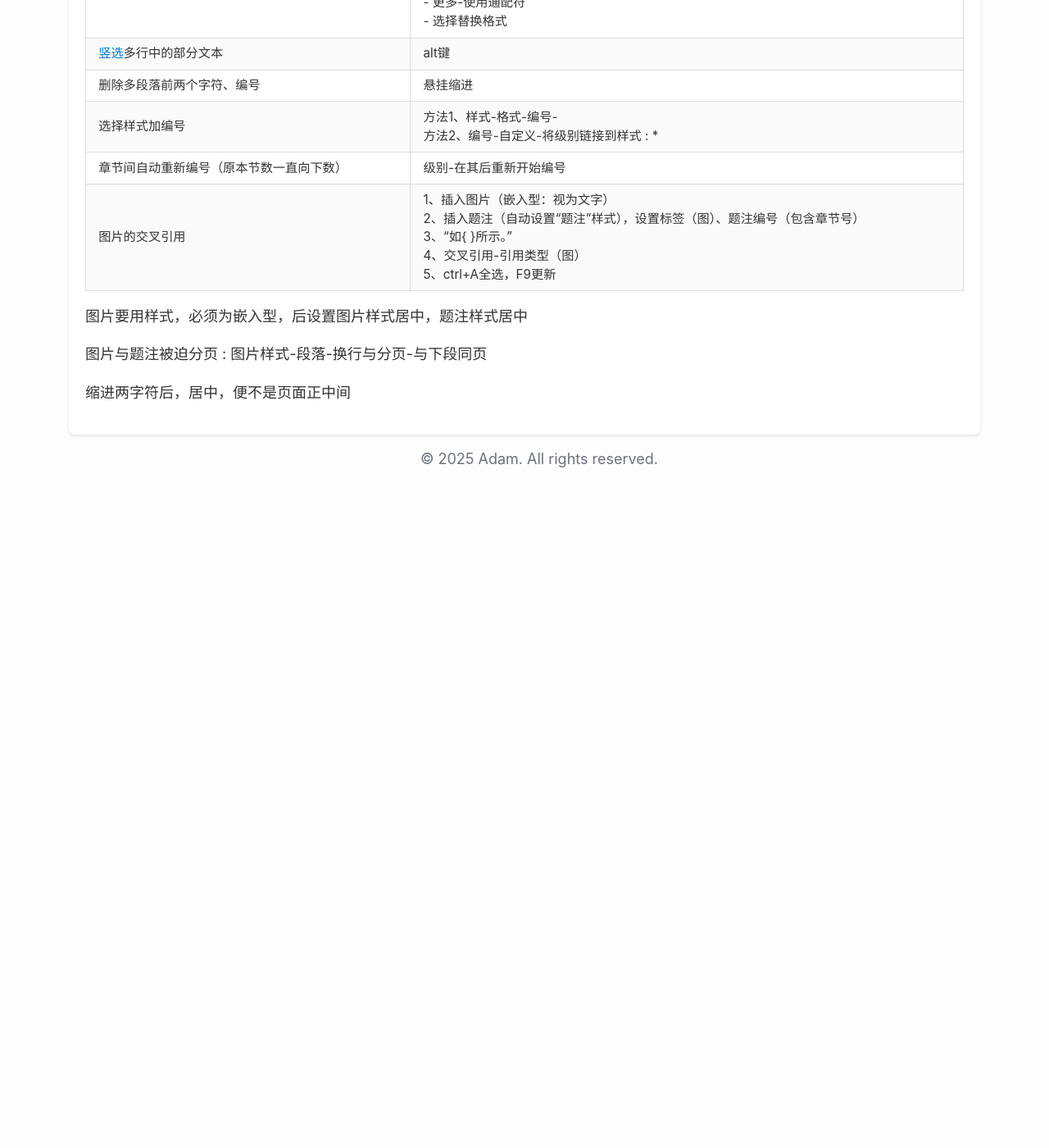
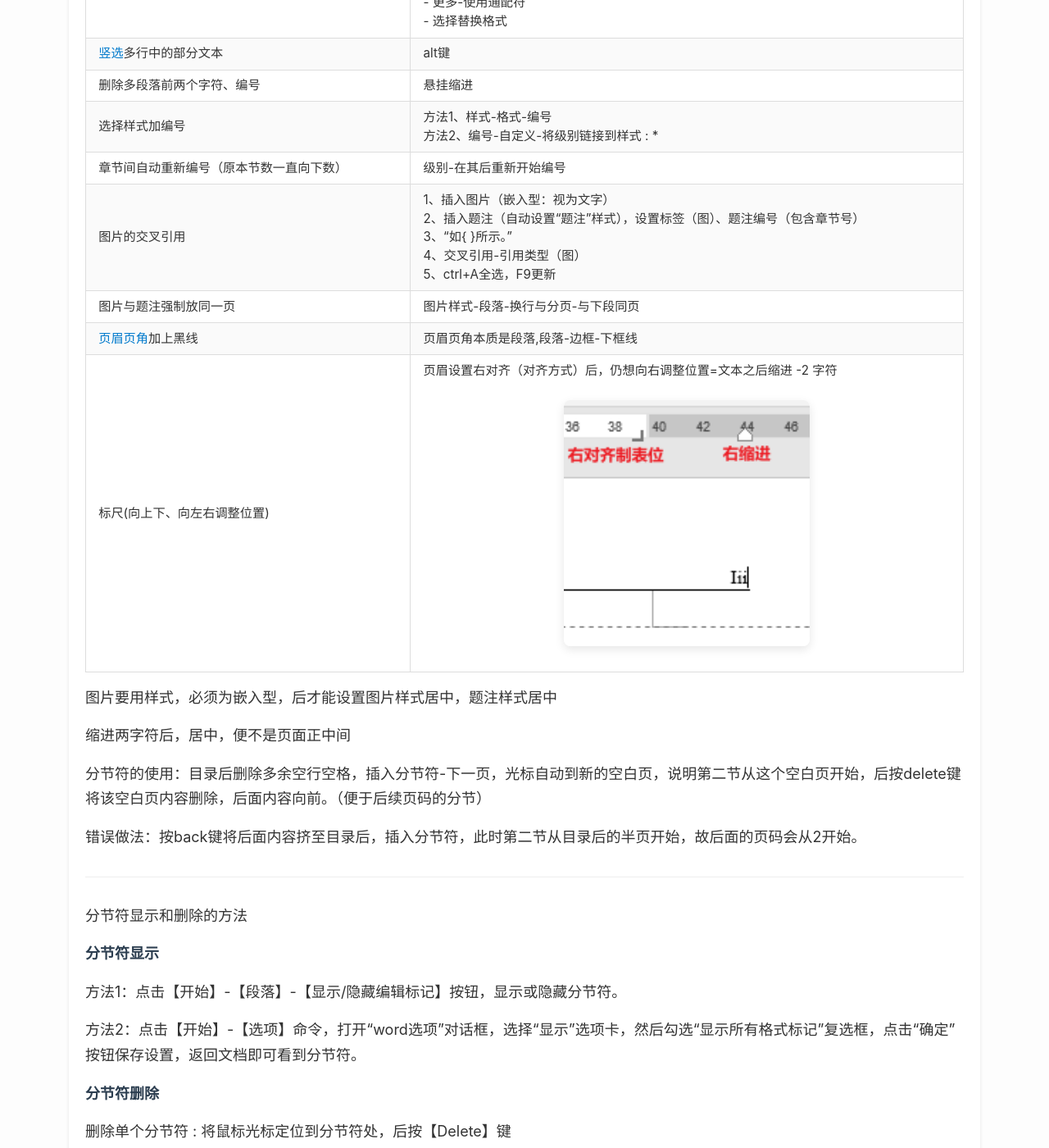
Before and after one commit to lzh210802066/lzh210802066.github.io, a Jekyll site: the page built from _posts/office/2025-10-11-word.md, in a window 1280 px wide and 1400 px high, scrolled down 508 px. Shown: the whole window at 82% size. Built offline with Jekyll 4.4.1, drawn with Linux system fonts in a browser that asks for light colours; comment, search, counter and statistics services are not loaded; before the commit the page ends 1138 px from its top, so only the background shows below that; some of the changed text lies outside the part shown.

Commit message:
Update blog content

```diff
--- a/_posts/office/2025-10-11-word.md
+++ b/_posts/office/2025-10-11-word.md
@@ -15,7 +15,7 @@ categories: office
 
 Word样式通过应用预设格式，告别重复的手动调整，<span style="color:#007acc">确保全文格式统一规范</span>；更关键的是，<span style="color:#007acc">一键生成并自动更新目录</span>，实现长文档的清晰导航与结构管理，并让全局格式修改变得轻而易举。
 
-9个标题层级
+一共9个标题层级，大纲共分9级
 
 
 文字大小与行距的关系：一致则正好放下
@@ -58,7 +58,7 @@ Word样式通过应用预设格式，告别重复的手动调整，<span style="
                   选择样式加编号
              </td>
              <td>
-                   方法1、样式-格式-编号-<br>方法2、编号-自定义-将级别链接到样式 : *
+                   方法1、样式-格式-编号<br>方法2、编号-自定义-将级别链接到样式 : *
              </td>
         </tr>
         <tr>
@@ -77,11 +77,76 @@ Word样式通过应用预设格式，告别重复的手动调整，<span style="
                   1、插入图片（嵌入型：视为文字）<br>2、插入题注（自动设置“题注”样式），设置标签（图）、题注编号（包含章节号）<br>3、“如{ }所示。” <br>4、交叉引用-引用类型（图）<br>5、ctrl+A全选，F9更新
              </td>
         </tr>
+        <tr>
+             <td>
+                   图片与题注强制放同一页
+             </td>
+             <td>
+                    图片样式-段落-换行与分页-与下段同页
+             </td>
+        </tr>
+        <tr>
+             <td>
+                  <span style="color:#007acc">页眉页角</span>加上黑线
+             </td>
+             <td>
+                  页眉页角本质是段落,段落-边框-下框线
+             </td>
+        </tr>
+        <tr>
+             <td>
+                  标尺(向上下、向左右调整位置)
+             </td>
+             <td>
+                   页眉设置右对齐（对齐方式）后，仍想向右调整位置=文本之后缩进 -2 字符<img src="/assets/images/Word/001.png" alt="" width="300px">
+             </td>
+        </tr>
 </table>
 
+图片要用样式，必须为嵌入型，后才能设置图片样式居中，题注样式居中
 
-图片要用样式，必须为嵌入型，后设置图片样式居中，题注样式居中
 
-图片与题注被迫分页 : 图片样式-段落-换行与分页-与下段同页
 
 缩进两字符后，居中，便不是页面正中间
+
+
+
+
+分节符的使用：目录后删除多余空行空格，插入分节符-下一页，光标自动到新的空白页，说明第二节从这个空白页开始，后按delete键将该空白页内容删除，后面内容向前。（便于后续页码的分节）
+
+错误做法：按back键将后面内容挤至目录后，插入分节符，此时第二节从目录后的半页开始，故后面的页码会从2开始。
+
+
+---
+
+分节符显示和删除的方法
+
+**分节符显示**
+
+方法1：点击【开始】-【段落】-【显示/隐藏编辑标记】按钮，显示或隐藏分节符。
+
+方法2：点击【开始】-【选项】命令，打开“word选项”对话框，选择“显示”选项卡，然后勾选“显示所有格式标记”复选框，点击“确定”按钮保存设置，返回文档即可看到分节符。
+
+**分节符删除**
+
+删除单个分节符 : 将鼠标光标定位到分节符处，后按【Delete】键
+
+批量删除分节符 :  按【Ctrl+H】键打开“替换”窗口，首先将光标放置于“查找内容”文本框中，然后点击“更多”按钮，选择【特殊格式】-【分节符】命令。保持替换内容为空，最后点击“全部替换”按钮。
+
+---
+
+
+
+
+alt+F9 查看/退出查看<span style="color:#007acc">域的代码</span>
+
+页码、目录、excel里面的列表运算 都是用域实现
+
+
+
+
+表格
+
+ctrl键 拖拽 同比例缩放，表格整体大小不变
+
+shift键 拖拽 后面表格不变，表格整体变
```
Also changed, not shown: assets/images/Word/001.png (added).
